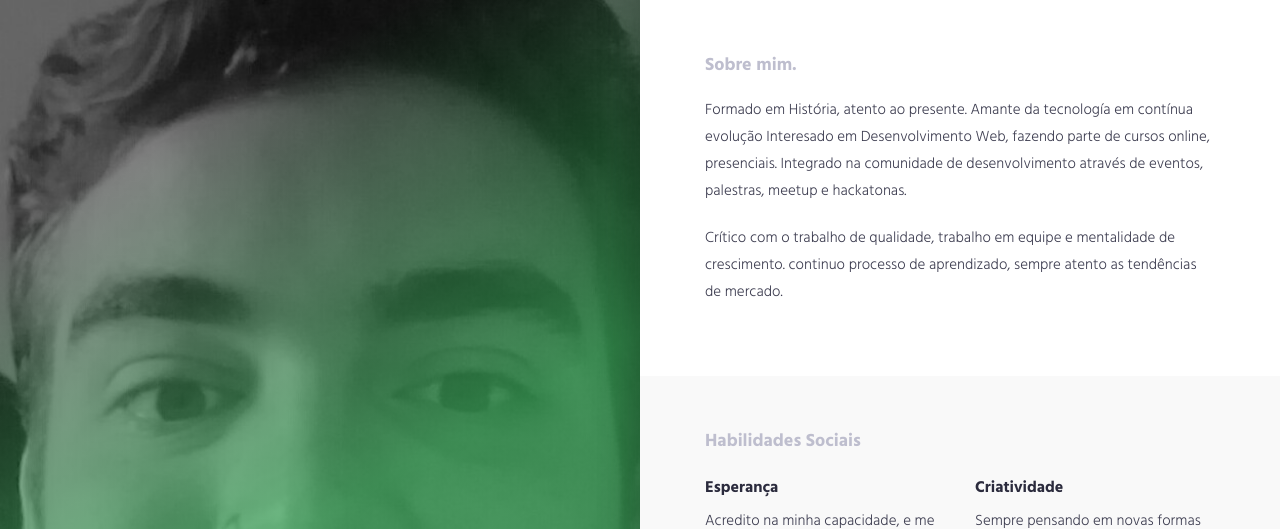
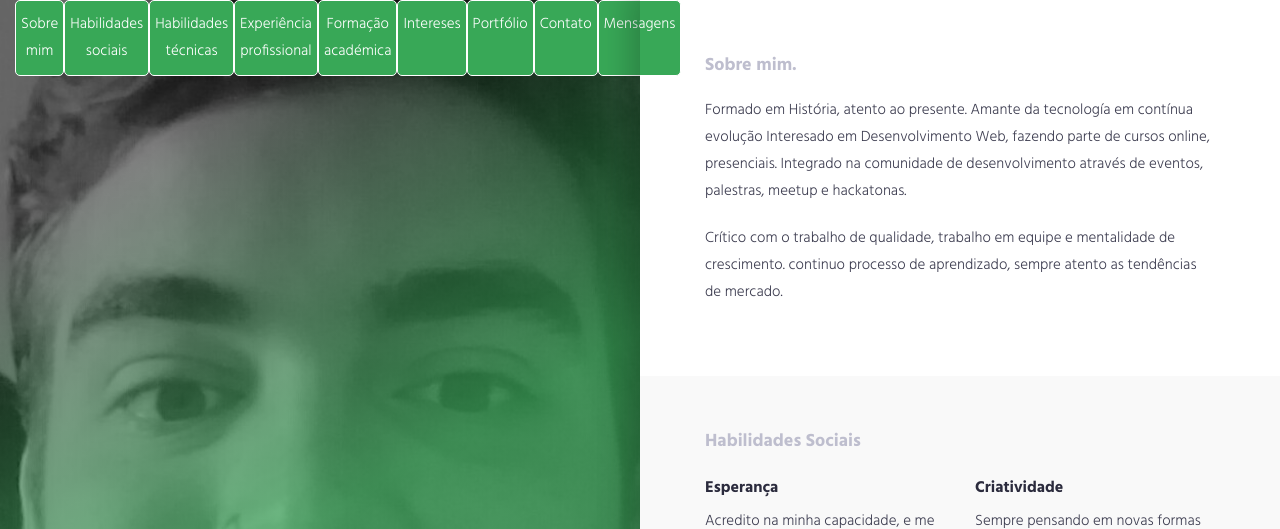
Before and after one commit to pabloBarrantesPolan/CV, a plain HTML site: page index.html in a window 1280 px wide. Shown: the top 529 px of the page. Drawn offline with Linux system fonts and the light colour scheme.

Commit message:
editada navbar superior!

```diff
--- a/css/style.css
+++ b/css/style.css
@@ -156,8 +156,48 @@ button:focus,
     }
 
 /* --------------------
+ * nav top
+ * -------------------*/
+
+.navegacao{
+  position: fixed;
+  z-index: 10;
+}
+
+.navegacao ul {
+  display: flex;
+  width: 50%;
+
+}
+.enlace{
+  background-color: #38A857;
+  border-radius: 5px;
+  border: solid 1px white;
+  padding: 10px 5px;
+}
+.enlace a{
+  color: white;
+  border-radius: 5px;
+}
+
+
+
+.enlace:active{
+  border-radius: 5px;
+  color: #4DE879;
+  background-color: #2C8545;
+}
+
+
+
+
+
+
+
+/* --------------------
  * Column Block
  * -------------------*/
+
 
 .columns-block {
     flex-wrap         : wrap;
--- a/index.html
+++ b/index.html
@@ -40,6 +40,21 @@
 
 <div class="columns-block">
 <div class="left-col-block blocks">
+  <div class="container navegacao">
+
+            <ul>
+              <li class="enlace"><a href="#01">Sobre mim</a> </li>
+              <li class="enlace"><a href="#02">Habilidades sociais</a></li>
+              <li class="enlace"><a href="#03">Habilidades técnicas</a></li>
+              <li class="enlace"><a href="#04">Experiência profissional</a></li>
+              <li class="enlace"><a href="#05">Formação académica</a></li>
+              <li class="enlace"><a href="#06">Intereses</a></li>
+              <li class="enlace"><a href="#07">Portfólio</a></li>
+              <li class="enlace"><a href="#08">Contato</a></li>
+              <li class="enlace"><a href="#09">Mensagens</a></li>
+            </ul>
+
+    </div>
     <header class="header">
         <div class="content text-center">
             <h1>Olá, Eu sou Pablo Barrantes!</h1>
@@ -64,7 +79,7 @@
     <div class="container-fluid">
         <div class="row">
             <div class="col-md-12">
-                <div class="section-title">
+                <div class="section-title"> <a name="01"></a>
                     <h2>Sobre mim.</h2>
                 </div>
             </div>
@@ -89,7 +104,7 @@
 
 <section class="expertise-wrapper section-wrapper gray-bg">
     <div class="container-fluid">
-        <div class="row">
+        <div class="row"> <a name="02"></a>
             <div class="col-md-12">
                 <div class="section-title">
                     <h2>Habilidades Sociais</h2>
@@ -152,7 +167,7 @@
     <div class="container-fluid">
         <div class="row">
             <div class="col-md-12">
-                <div class="section-title">
+                <div class="section-title"> <a name="03"></a>
                     <h2>Habilidades técnicas</h2>
                 </div>
             </div>
@@ -237,7 +252,7 @@
     <div class="container-fluid">
         <div class="row">
             <div class="col-md-12">
-                <div class="section-title"><h2>Experiência laboral</h2></div>
+                <div class="section-title"><h2>Experiência profissional</h2></div><a name="04"></a>
             </div>
         </div>
         <!--.row-->
@@ -280,7 +295,7 @@
     <div class="container-fluid">
         <div class="row">
             <div class="col-md-12">
-                <div class="section-title"><h2>Formação académica</h2></div>
+                <div class="section-title"><h2>Formação académica</h2></div><a name="05"></a>
             </div>
         </div>
         <!--.row-->
@@ -324,7 +339,7 @@
         <div class="row">
             <div class="col-md-12">
                 <div class="section-title">
-                    <h2>Intereses</h2>
+                    <h2>Intereses</h2> <a name="06"></a>
                 </div>
             </div>
         </div>
@@ -367,7 +382,7 @@
         <div class="row">
             <div class="col-md-12">
                 <div class="section-title">
-                    <h2>Portfolio</h2>
+                    <h2>Portfolio</h2><a name="07"></a>
                 </div>
             </div>
         </div>
@@ -440,7 +455,7 @@
         <div class="row">
             <div class="col-md-12">
                 <div class="section-title">
-                    <h2>Contato</h2>
+                    <h2>Contato</h2><a name="08"></a>
                 </div>
             </div>
         </div>
@@ -466,7 +481,7 @@
         <div class="row">
             <div class="col-md-12">
                 <div class="feedback-form">
-                    <h2>Envie uma mensagem</h2>
+                    <h2>Envie uma mensagem</h2><a name="09"></a>
 
                     <form id="contactForm" action="#" method="POST">
                         <div class="form-group">
```
